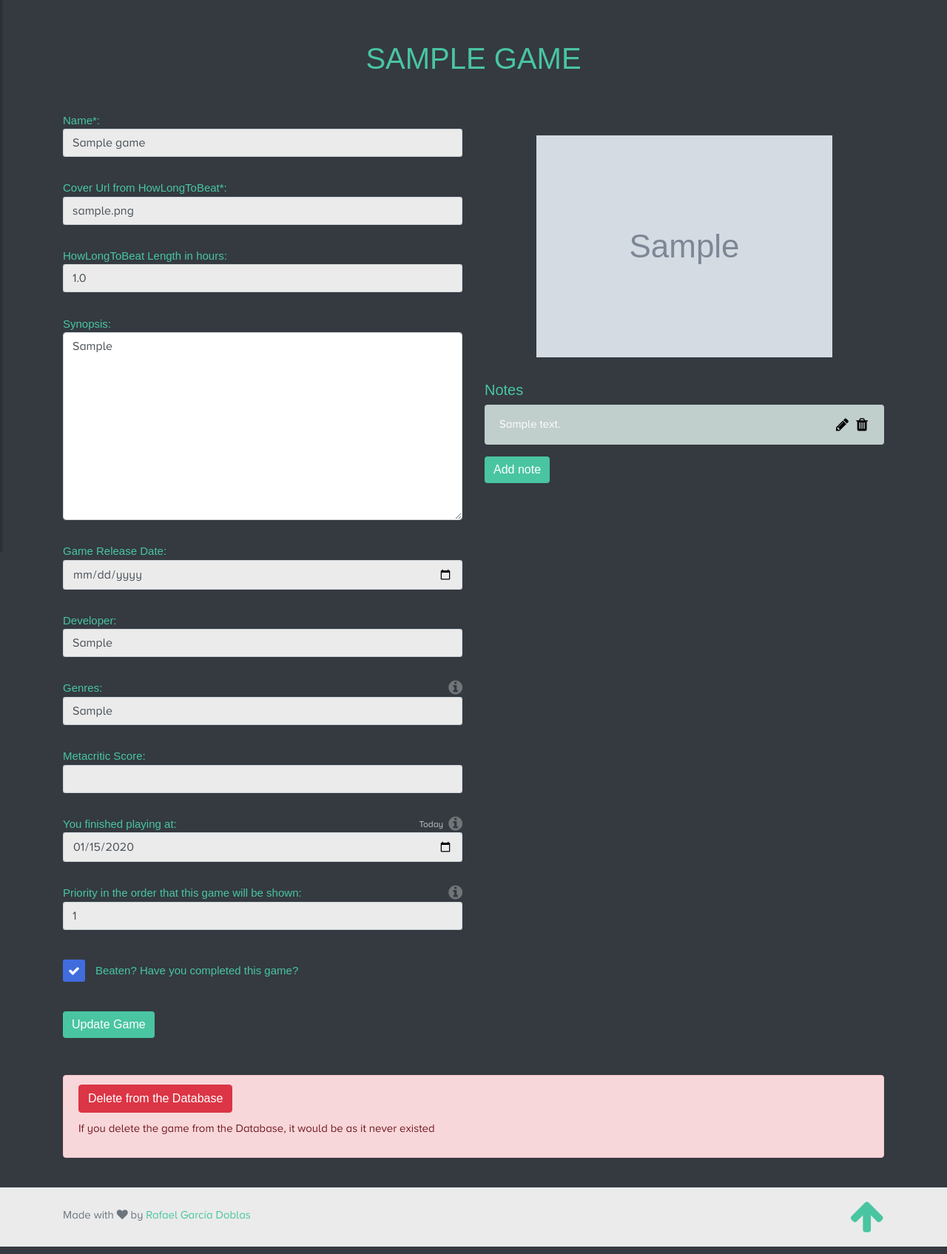
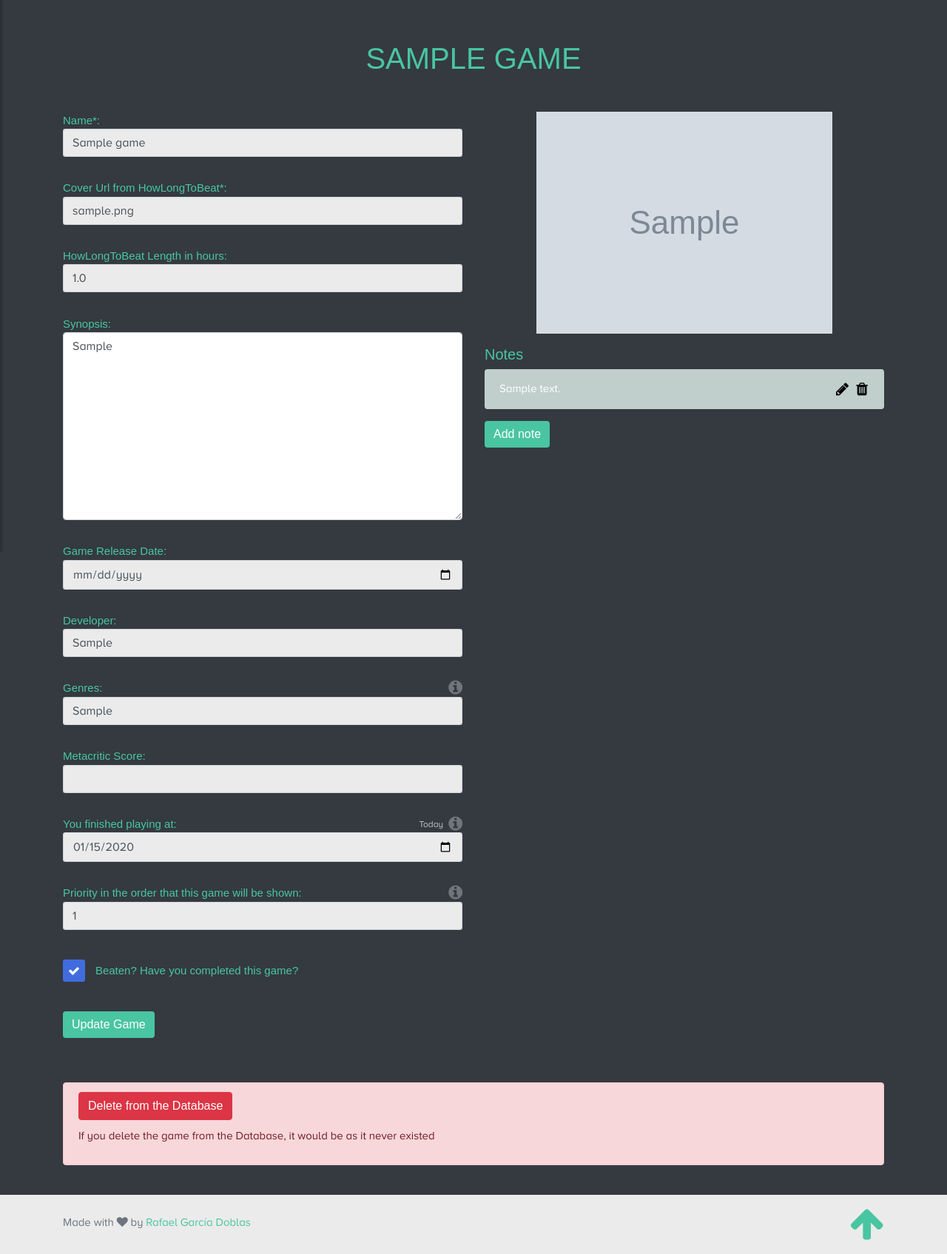
Before and after one commit to rafamalaga86/waip, a Django app: page /games/1 in a window 1280 px wide. Shown: the part 57-1752 px from the top of the page at 74% size. Run offline with Django 3.2, Linux system fonts and the light colour scheme; a user stored in the database is signed in; tables that the repository leaves empty hold one stand-in row (values such as "Sample post"); grey boxes marked "Sample" are stand-in pictures; some libraries are stand-ins or nearby versions; some web fonts are replaced.

Commit message:
Corrected margins in Game Detail View

```diff
--- a/templates/game-detail.html
+++ b/templates/game-detail.html
@@ -2,11 +2,13 @@
 
 {% block main %}
   <div class="container">
+
     <section class="title">
       <h1 class="text-center">{{ game.name }}</h1>
     </section>
+
     <section class="row">
-      <div class="col">
+      <div class="col-md">
         {# Game Form #}
         {{ game_form.non_field_errors }}
         <form action="{% url 'modify_game' game.id %}" method="POST">
@@ -78,10 +80,9 @@
           <button class="btn btn-primary" type="submit">Update Game</button>
         </form>
       </div>
-
-      <div class="col">
+      <div class="col-md">
         <figure class="figure-cover">
-          <img class="col-imgCover" src="{{ game.cover_url }}" alt="">
+          <img src="{{ game.cover_url }}" alt="">
         </figure>
         <h5>Notes</h5>
         <div class="note-list">
@@ -104,7 +105,8 @@
         </div>
       </div>
     </section>
-    <section class="row mt-50">
+
+    <section class="row">
       <div class="col">
         <form action="{% url 'delete_game' game.id %}"  class="alert alert-danger" role="alert">
           <button class="btn btn-danger" type="submit">Delete from the Database</button>
@@ -112,6 +114,7 @@
         </form>
       </div>
     </section>
+
   </div>
 
 {% endblock %}
--- a/waip/static/styles.css
+++ b/waip/static/styles.css
@@ -533,10 +533,13 @@ section.title.small h1, section.title.small h2 {
 }
 
 .figure-cover {
-  margin: 32px 0;
   display: flex;
   align-items: center;
   justify-content: center;
+}
+
+.figure-cover img {
+  max-width: 100%;
 }
 
 .note-list .empty {
```
